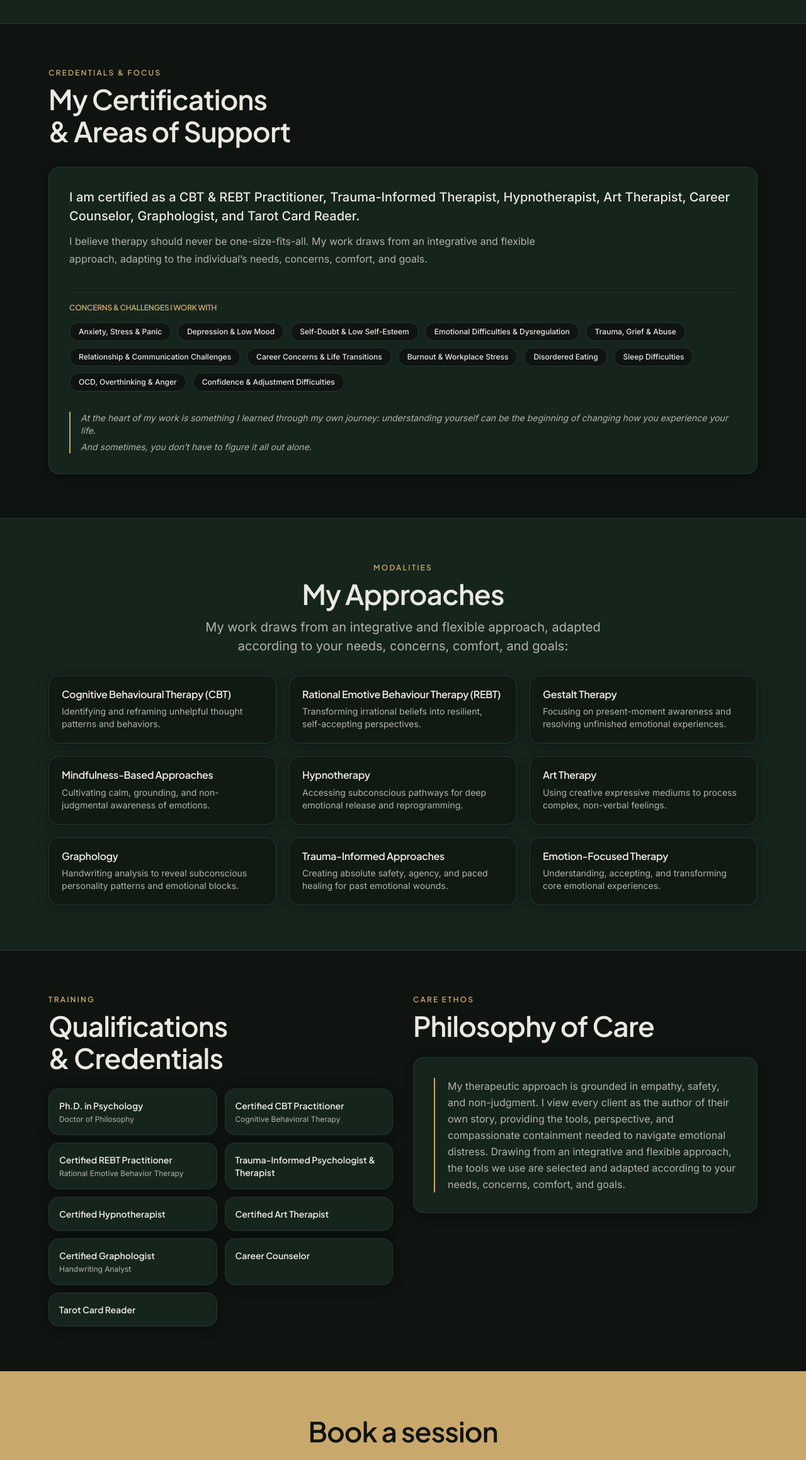
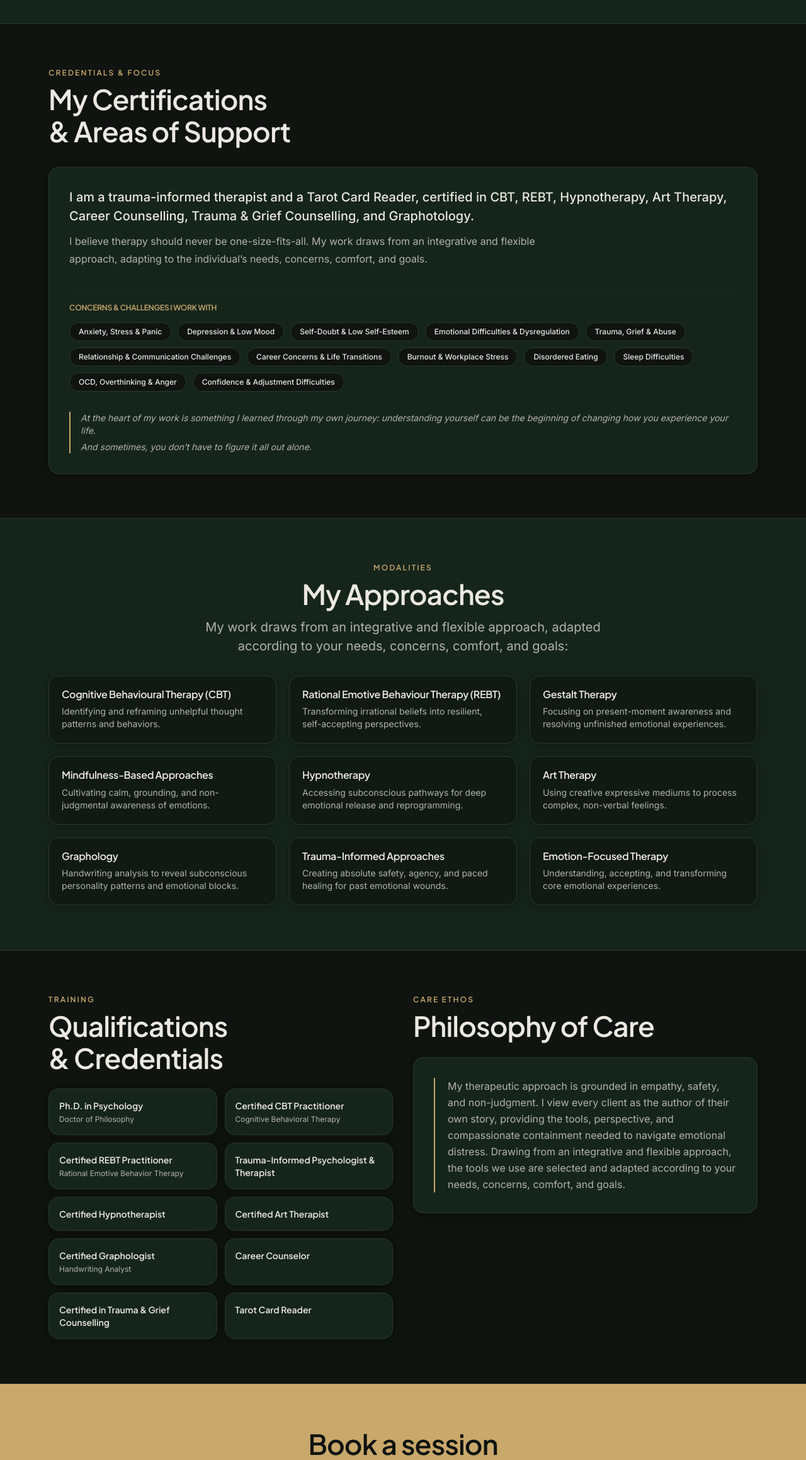
Before and after one commit to therapywithdradya/therapywithadya, a Next.js app: page /about in a window 1280 px wide. Shown: the part 2717-5036 px from the top of the page at 63% size. Built offline with nearby package versions, Linux system fonts and the light colour scheme; no server answers.

Commit message:
fix(content): update certifications summary and qualifications with trauma and grief counseling

```diff
--- a/src/content/site.ts
+++ b/src/content/site.ts
@@ -305,7 +305,7 @@ export const site = {
       "“Resilience, Hope, and Optimism and Their Role in Shaping Future Orientation Post-Pandemic”",
     ],
     certificationsSummary:
-      "I am certified as a CBT & REBT Practitioner, Trauma-Informed Therapist, Hypnotherapist, Art Therapist, Career Counselor, Graphologist, and Tarot Card Reader.",
+      "I am a trauma-informed therapist and a Tarot Card Reader, certified in CBT, REBT, Hypnotherapy, Art Therapy, Career Counselling, Trauma & Grief Counselling, and Graphotology.",
     certificationsPhilosophy:
       "I believe therapy should never be one-size-fits-all. My work draws from an integrative and flexible approach, adapting to the individual’s needs, concerns, comfort, and goals.",
     concernsSupported: [
@@ -346,6 +346,7 @@ export const site = {
       { title: "Certified Art Therapist" },
       { title: "Certified Graphologist", issuer: "Handwriting Analyst" },
       { title: "Career Counselor" },
+      { title: "Certified in Trauma & Grief Counselling" },
       { title: "Tarot Card Reader" },
     ] as Qualification[],
     approach:
--- a/src/lib/site-content-types.ts
+++ b/src/lib/site-content-types.ts
@@ -347,7 +347,7 @@ export const DEFAULT_SITE_CONTENT: EditableSiteContent = {
     certificationsEyebrow: "Credentials & Focus",
     certificationsTitle: "My Certifications & Areas of Support",
     certificationsSummary:
-      "I am certified as a CBT & REBT Practitioner, Trauma-Informed Therapist, Hypnotherapist, Art Therapist, Career Counselor, Graphologist, and Tarot Card Reader.",
+      "I am a trauma-informed therapist and a Tarot Card Reader, certified in CBT, REBT, Hypnotherapy, Art Therapy, Career Counselling, Trauma & Grief Counselling, and Graphotology.",
     certificationsPhilosophy:
       "I believe therapy should never be one-size-fits-all. My work draws from an integrative and flexible approach, adapting to the individual’s needs, concerns, comfort, and goals.",
     concernsHeading: "Concerns & Challenges I Work With",
@@ -393,6 +393,7 @@ export const DEFAULT_SITE_CONTENT: EditableSiteContent = {
       { title: "Certified Art Therapist" },
       { title: "Certified Graphologist", issuer: "Handwriting Analyst" },
       { title: "Career Counselor" },
+      { title: "Certified in Trauma & Grief Counselling" },
       { title: "Tarot Card Reader" },
     ],
     philosophyEyebrow: "Care Ethos",
```
